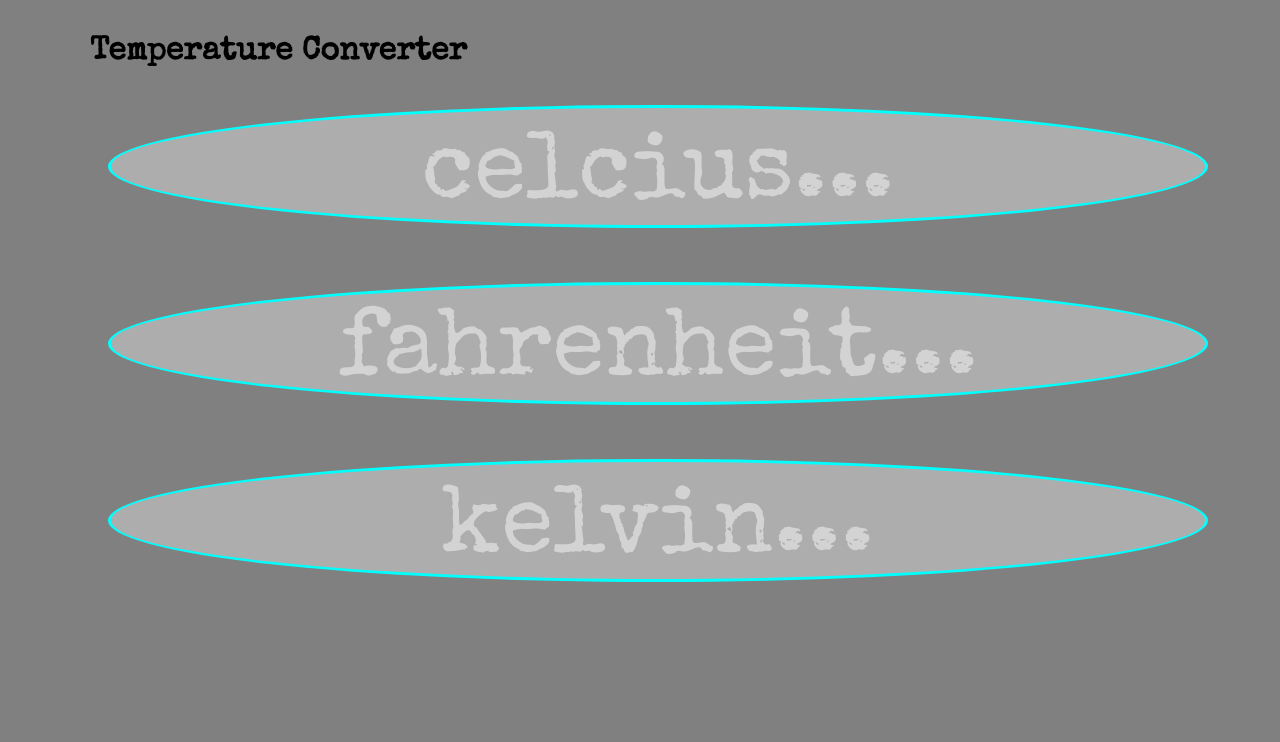
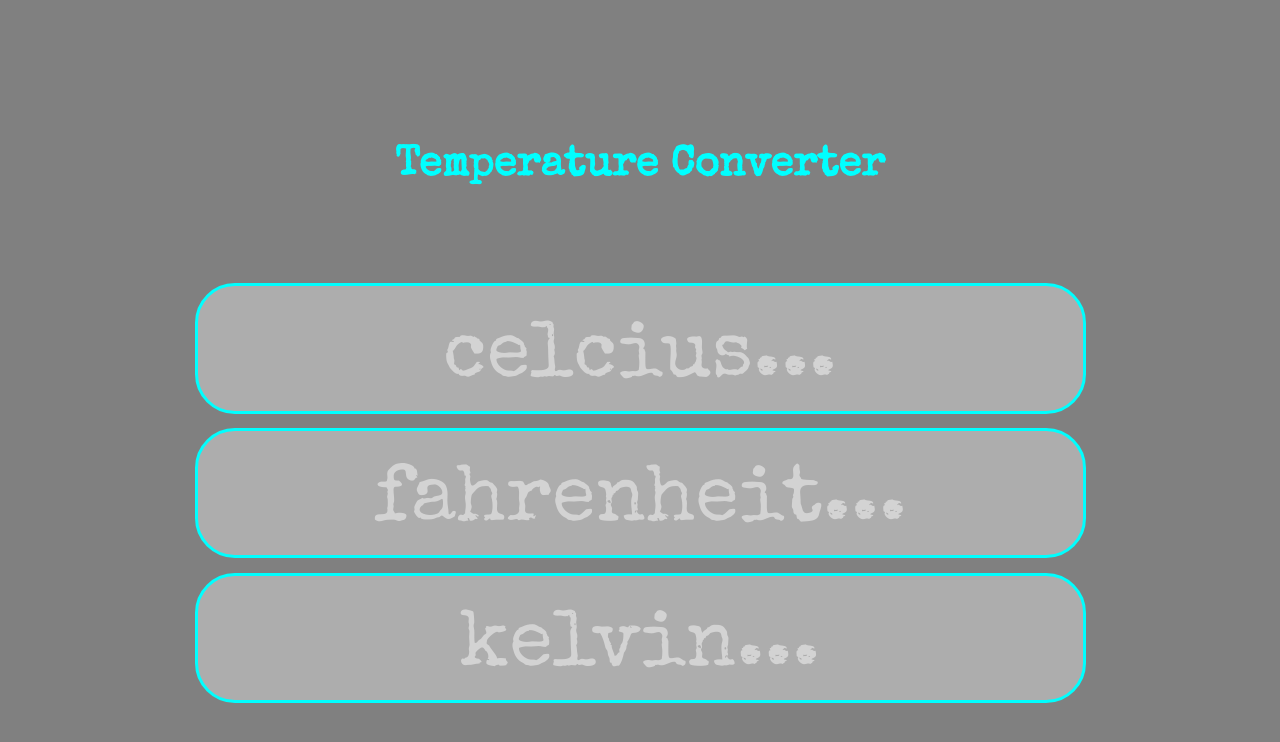
Before and after one commit to AndrejaP/Temperature-Converter, a plain HTML site: page index.html in a window 1280 px wide. Drawn offline with nearby package versions, Linux system fonts and the light colour scheme.

Commit message:
style: Flexbox layout

```diff
--- a/styles.css
+++ b/styles.css
@@ -1,12 +1,38 @@
 * {
 	padding: 0;
-	margin: 18px;
+	margin: 0;
+	/*margin: 14px;never put margin on the body*/
 	box-sizing: border-box;
 	font-family: 'Special Elite', cursive;
 }
 
+#big-container {
+	display: flex;
+	flex-direction: column;
+	align-items: center;
+	height: 100vh;
+}
+#container {
+	height: 100%;/*it uses all that it gets but not more than it is allocated to it by its parent element*/
+	display: flex;
+	flex-direction: column;
+	align-items: center;
+	justify-content: space-around;
+	padding: 7%;
+}
+
+main > div {
+	height: 30%;
+}
+
 body {
 	background: grey;
+}
+
+h1 {
+	color: aqua;
+	padding-top: 3.5em;
+	font-size: 2.6em;
 }
 
 input[type=number]::-webkit-inner-spin-button,
@@ -15,17 +41,16 @@ input[type=number]::-webkit-outer-spin-button {
   margin: 0;
 }
 
-
 input[type=number] {
 	width: 100%;
 	height: 100%;
 	background: #ADADAD;
 	outline: none;
 	color: aqua;
-	font-size: 6em;
+	font-size: 5em;
 	text-align: center;
 	border: 3px solid aqua;
-	border-radius: 50%;
+	border-radius: 40px;
 	padding: 20px 0 0 0;
 }
 
```
